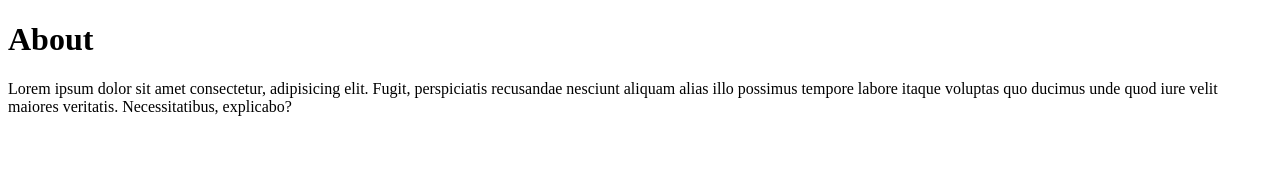
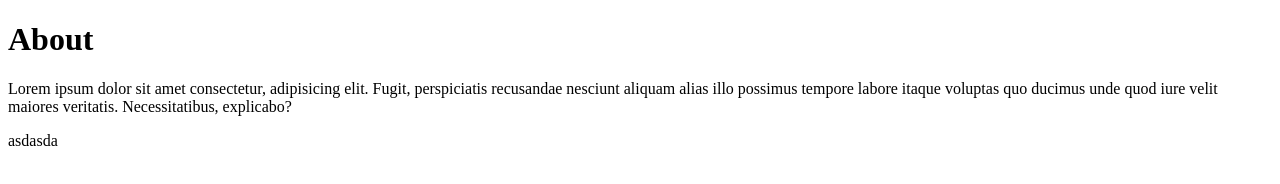
Before and after one commit to ronaldorizki/latihan-git, a plain HTML site: page contact-us.html in a window 1280 px wide. Drawn offline with Linux system fonts and the light colour scheme.

Commit message:
menambahjan tag p pada contact us

```diff
--- a/contact-us.html
+++ b/contact-us.html
@@ -13,5 +13,6 @@
         illo possimus tempore labore itaque voluptas quo ducimus unde quod iure velit maiores veritatis. Necessitatibus,
         explicabo?</p>
 </body>
+<p>asdasda</p>
 
 </html>
```
